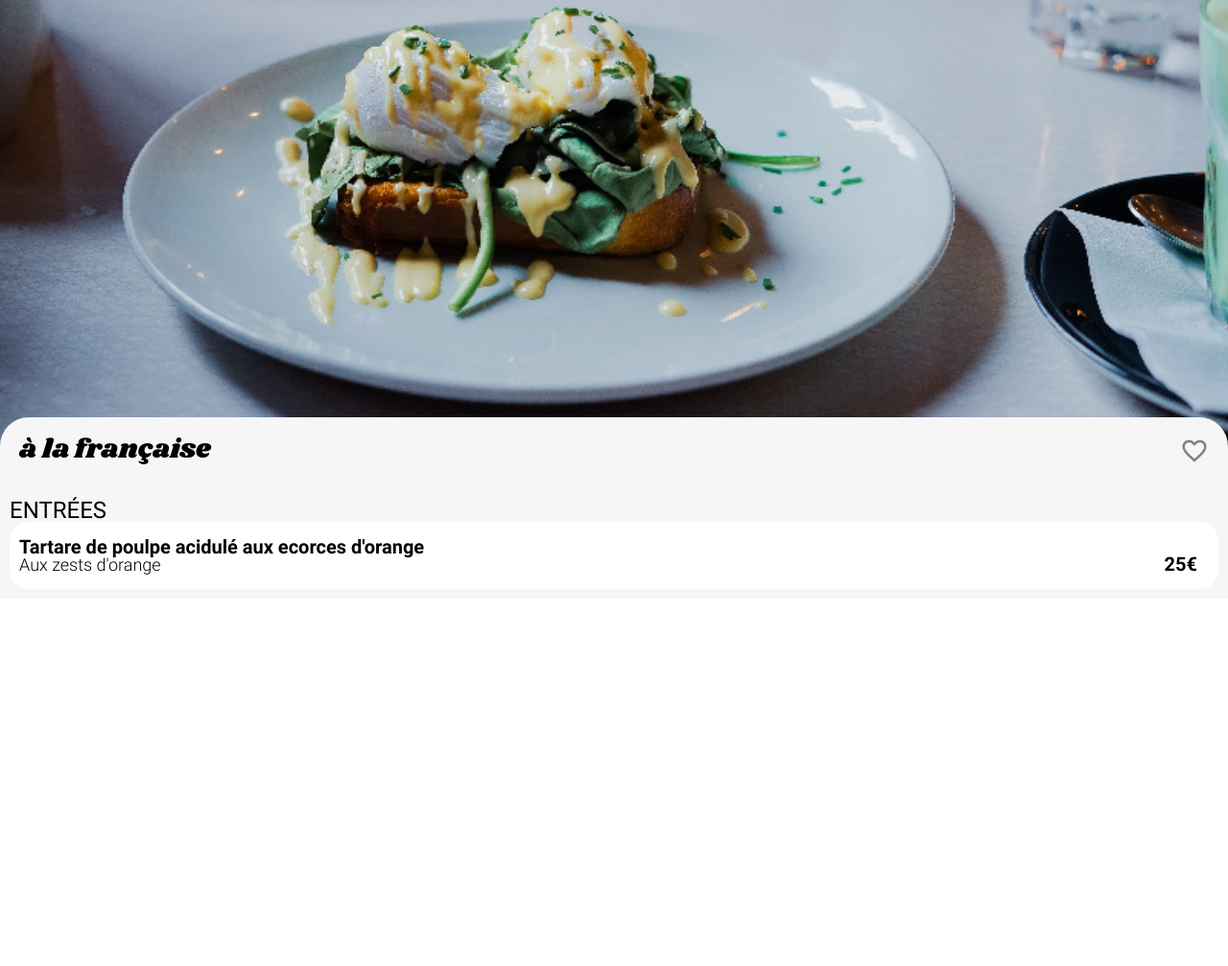
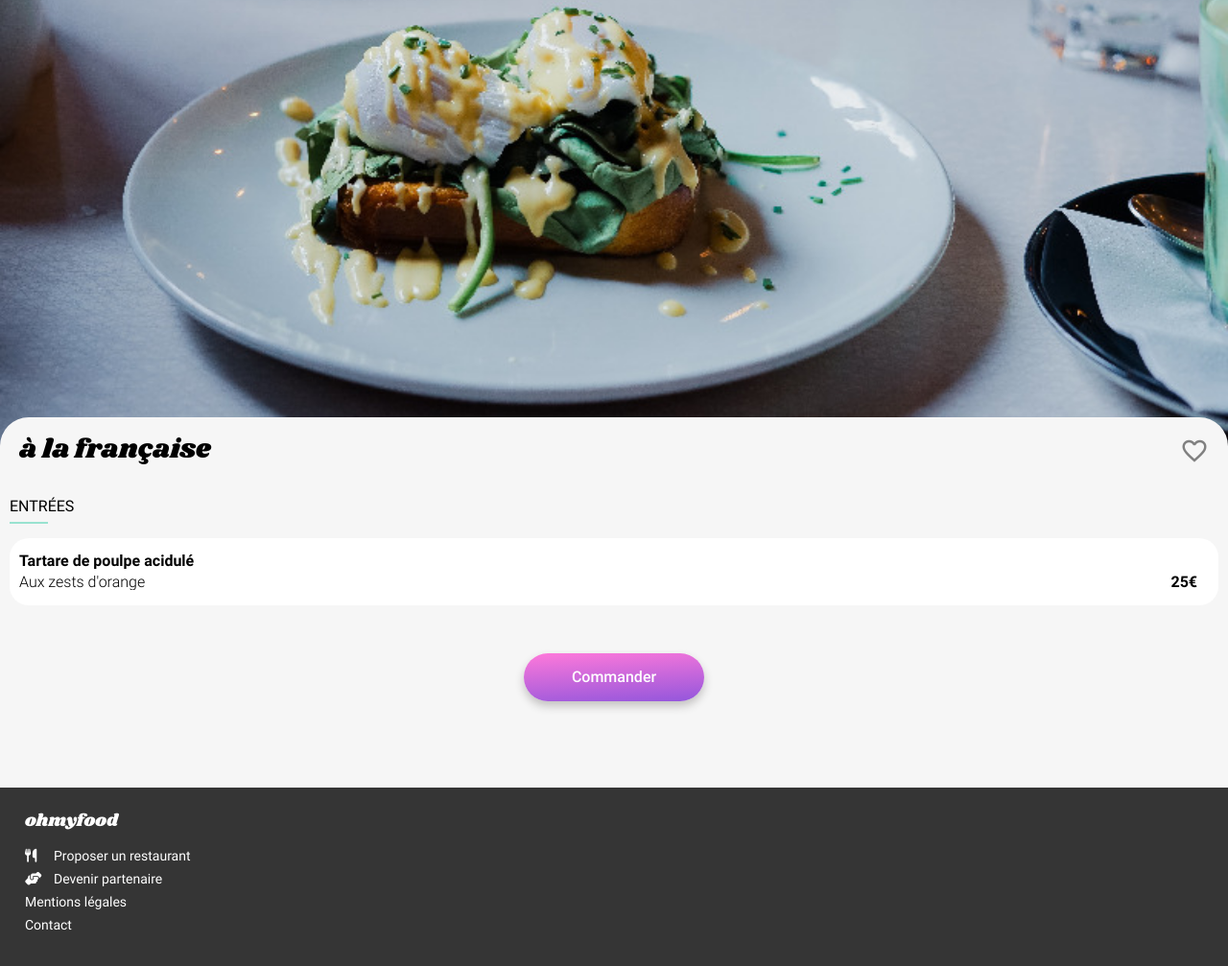
Before and after one commit to laurent-lezardon/OC-P3-ohmyfood, a plain HTML site: page pages/a_la_francaise.html in a window 1280 px wide. Shown: the part 407-1414 px from the top of the page at 96% size. Before the commit the page ends 1031 px from the top, so only its background shows below. Drawn offline with Linux system fonts and the light colour scheme.

Commit message:
config: style page restaurant ajout footer et bouton commander
ajout du footer page html
ajout bouton et création classe bouton--commander (padding)
ellipsis sur les cards plat-card

```diff
--- a/pages/a_la_francaise.html
+++ b/pages/a_la_francaise.html
@@ -35,7 +35,7 @@
         <div class="plat-card">
           <div class="plat-card__display">
             <div class="plat-card__content">
-              <h3>Tartare de poulpe acidulé aux ecorces d'orange</h3>
+              <h3>Tartare de poulpe acidulé</h3>
               <p>Aux zests d'orange</p>
             </div>
             <div class="plat-card__price">
@@ -52,8 +52,26 @@
         </div>
 
       </div>
+      <div class="menu__display-button">
+      <div class="bouton bouton--commander">
+        <a href="#">Commander</a>
+      </div>
+    </div>
     </div>
   </div>
-
+  <footer>
+    <h2>ohmyfood</h2>
+    <ul>
+      <li>
+        <a href="#"><i class="fa-solid fa-utensils"></i>Proposer un restaurant</a>
+      </li>
+      <li>
+        <a href="#"><i class="fa-solid fa-handshake-angle"></i>Devenir partenaire</a>
+      </li>
+      <li><a href="#">Mentions légales</a></li>
+      <li><a href="#">Contact</a></li>
+    </ul>
+  </footer>
+</body>
 
 </html>
--- a/sass/components/_buttons.scss
+++ b/sass/components/_buttons.scss
@@ -1,10 +1,13 @@
+$padding-explorer: 0 2.3rem;
+$padding-commander: 0 5rem;
+
 .bouton {
   display: inline-block;
   box-shadow: $box-shadow;
   height: 5rem;
-  padding: auto;
-  padding-left: 2.3rem;
-  padding-right: 2.3rem;
+
+  padding: $padding-explorer;
+  margin: auto;
 
   line-height: 5rem;
   background: linear-gradient(
@@ -14,8 +17,14 @@
   );
   border-radius: 2.5rem;
   a {
+    display: inline-block;
+    height: 100%;
     color: white;
     font-size: 1.6rem;
     font-weight: 500;
   }
+  &--commander {
+    padding: $padding-commander;
+
+  }
 }
--- a/sass/components/_plat-card.scss
+++ b/sass/components/_plat-card.scss
@@ -1,67 +1,90 @@
 // ================= animation check plat
 
 
-$tra-plate-width:150px; //largeur finale du champ check
-$tra-plate-duration:2s; //durée de l'animation
+$tra-plate-width: 60px; //largeur finale du champ check
+$tra-plate-duration: 1s; //durée de l'animation
 $tra-plate-rotation: 180deg; // rotation initiale de l'icone check
-$width-plate-i:50px;
+$width-plate-i: 25px;
 
 .plat-card-box {
   height: 7rem;
   width: 100%;
-//   background-color: white;
-//   border: solid 1px $col-primary;
+  //   background-color: white;
+  //   border: solid 1px $col-primary;
   border-radius: 20px;
   overflow: hidden;
 }
+
 .plat-card {
   height: 100%;
-//   padding: 1.6rem 2.2rem 1.6rem 1rem ;
+  font-size: 1.6rem;
+  //   padding: 1.6rem 2.2rem 1.6rem 1rem ;
   display: flex;
   width: 100%;
   background-color: white;
   position: relative;
   transition-duration: $tra-plate-duration;
+
   &__display {
     width: 100%;
-    padding: 1.6rem 2.2rem 1.6rem 1rem ;
-    display:flex;
+    padding: 1.6rem 2.2rem 1.6rem 1rem;
+    display: flex;
     justify-content: space-between;
     align-items: center;
   }
+
   &__content {
+    font-size: 1.6rem;
     height: 100%;
     min-width: 0;
     display: flex;
     flex-direction: column;
+
     justify-content: space-between;
+
+    h3,
+    p {
+      padding-right: 3rem;
+
+      font-size: 1.6rem;
+      overflow: hidden;
+      white-space: nowrap;
+      text-overflow: ellipsis;
+
+    }
   }
+
   &__price {
     align-self: flex-end;
+
+    strong {
+      font-size: 1.6rem;
+    }
   }
+
   &:hover {
     width: calc(100% - $tra-plate-width);
   }
 }
-.plat-card:hover .box-check__icone i {
-  background-color:white;
-  transform: rotate(360deg);
-}
+
+// ************** stylisation du check **************
 .box-check {
   width: $tra-plate-width;
   height: 100%;
-  background-color:$col-tertiary;
+  background-color: $col-tertiary;
   position: absolute;
   right: -$tra-plate-width;
 
   text-align: center;
+
   &__icone {
-    font-size: 2rem;
+    font-size: 1.5rem;
     color: $col-tertiary;
     display: flex;
     height: 100%;
     justify-content: center;
     align-items: center;
+
     & i {
       height: $width-plate-i;
       width: $width-plate-i;
@@ -74,3 +97,9 @@ $width-plate-i:50px;
     }
   }
 }
+
+// ************** rotation du check sur hover de la card **************
+.plat-card:hover .box-check__icone i {
+  background-color: white;
+  transform: rotate(360deg);
+}
--- a/sass/pages/_restaurant.scss
+++ b/sass/pages/_restaurant.scss
@@ -2,12 +2,16 @@
   position: relative;
 
   a {
+
     position: absolute;
     top: 0;
-    left: 2rem;
+    left: 1rem;
     font-size: 2rem;
     display: inline;
     color: black;
+    i {
+      width: 6rem;
+    }
 
   }
 }
@@ -15,12 +19,31 @@
   display: flex;
   padding: 1rem;
   background-color: $col-section;
+  // font-size: 1.6rem;
   &__categorie {
     width: 100%;
     h2 {
       text-transform: uppercase;
       font-weight: 400;
+      font-size: 1.6rem;
+      position: relative;
+      margin-bottom: 2.5rem;
+      &::after {
+        content: "";
+        position:absolute;
+        bottom: -1rem;
+        left:0;
+        display: inline-block;
+        height: 0px;
+        width:4rem;
+        border: solid 1px $col-tertiary;
+      }
 
     }
   }
+  &__display-button {
+    display: flex;
+    padding-top:5rem;
+    padding-bottom: 8rem;
+  }
 }
```
Also changed, not shown: index.html (+3 -2 lines), pages/la_note_enchantee.html (+9 -5 lines), sass/style.css, 1 other file.
